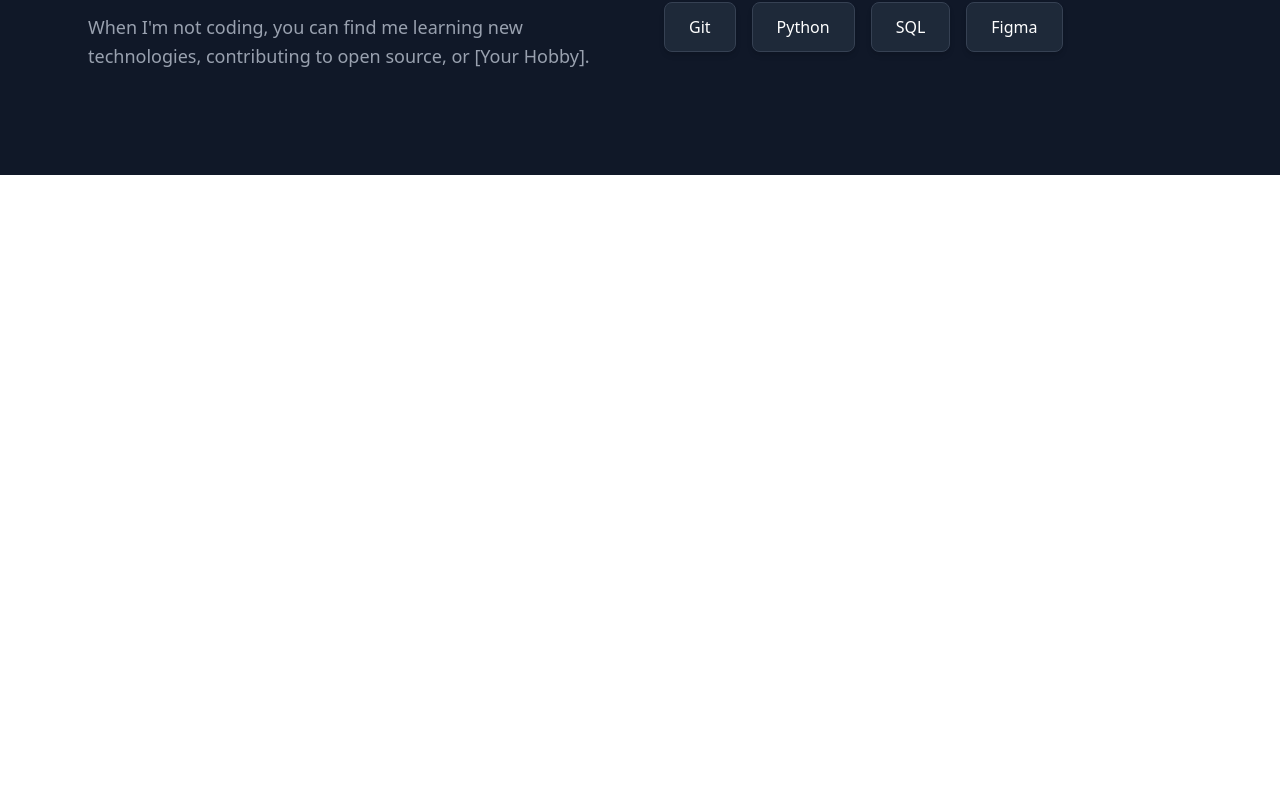
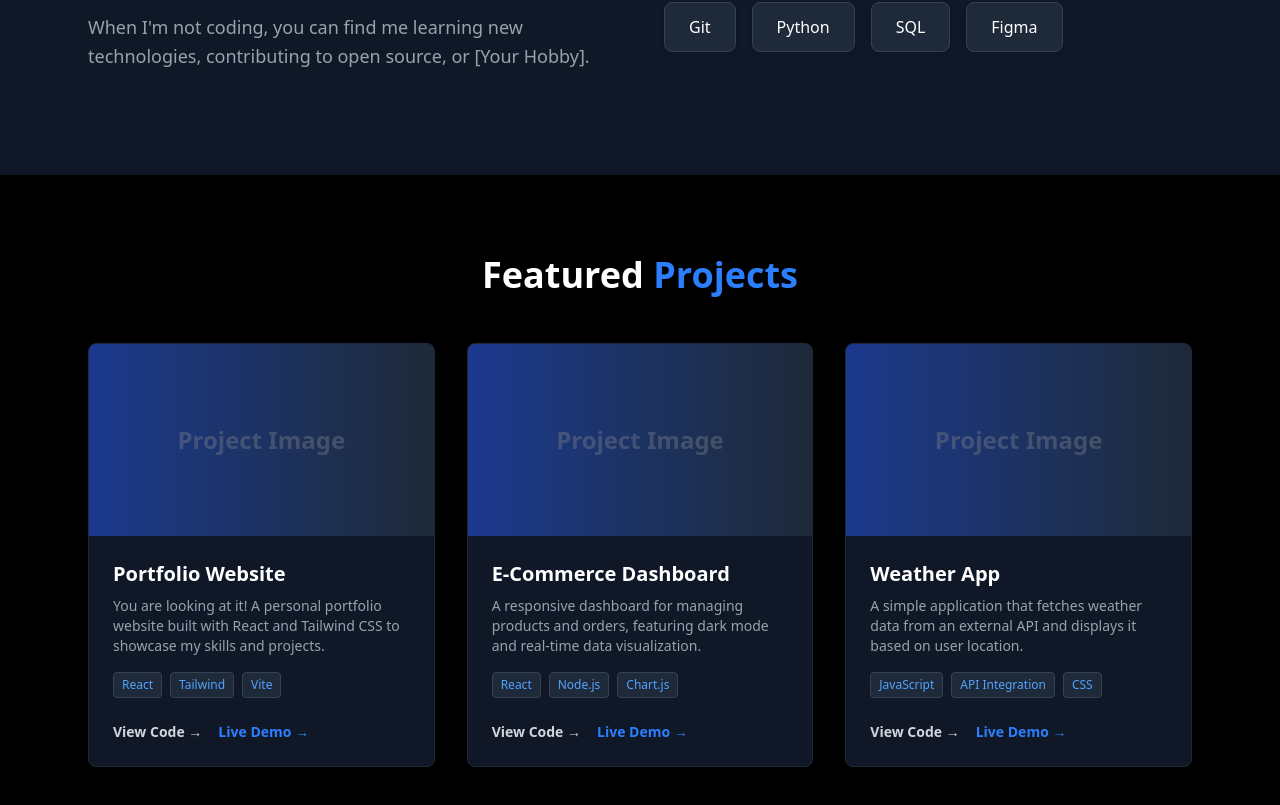
Before and after one commit to Pure0Bread/dev_portfolio, a React (Vite) app: page / in a window 1280 px wide. Shown: the part 1043-1848 px from the top of the page. Before the commit the page ends 1218 px from the top, so only its background shows below. Built offline with nearby package versions, Linux system fonts and the light colour scheme.

Commit message:
Added Projects section

```diff
--- a/src/App.jsx
+++ b/src/App.jsx
@@ -1,11 +1,13 @@
 import HeroSection from "./components/HeroSection";
 import About from "./components/About";
+import Projects from "./components/Projects"; // <--- Import this
 
 function App() {
   return (
     <main className="bg-black">
       <HeroSection />
       <About />
+      <Projects /> {/* <--- Add this */}
     </main>
   );
 }
--- /dev/null
+++ b/src/components/Projects.jsx
@@ -0,0 +1,77 @@
+import React from 'react';
+
+const Projects = () => {
+  const projects = [
+    {
+      title: "Portfolio Website",
+      description: "You are looking at it! A personal portfolio website built with React and Tailwind CSS to showcase my skills and projects.",
+      tech: ["React", "Tailwind", "Vite"],
+      githubLink: "#",
+      demoLink: "#",
+    },
+    {
+      title: "E-Commerce Dashboard",
+      description: "A responsive dashboard for managing products and orders, featuring dark mode and real-time data visualization.",
+      tech: ["React", "Node.js", "Chart.js"],
+      githubLink: "#",
+      demoLink: "#",
+    },
+    {
+      title: "Weather App",
+      description: "A simple application that fetches weather data from an external API and displays it based on user location.",
+      tech: ["JavaScript", "API Integration", "CSS"],
+      githubLink: "#",
+      demoLink: "#",
+    },
+  ];
+
+  return (
+    <section id="projects" className="py-20 bg-black text-white">
+      <div className="max-w-6xl mx-auto px-6">
+        <h2 className="text-3xl md:text-4xl font-bold mb-12 text-center">
+          Featured <span className="text-blue-500">Projects</span>
+        </h2>
+
+        <div className="grid grid-cols-1 md:grid-cols-2 lg:grid-cols-3 gap-8">
+          {projects.map((project, index) => (
+            <div key={index} className="bg-gray-900 rounded-lg overflow-hidden shadow-lg hover:shadow-2xl transition-shadow duration-300 border border-gray-800">
+              {/* Project Image Placeholder */}
+              <div className="h-48 bg-gradient-to-r from-blue-900 to-gray-800 flex items-center justify-center">
+                <span className="text-2xl font-bold text-gray-500 opacity-50">Project Image</span>
+              </div>
+
+              {/* Content */}
+              <div className="p-6">
+                <h3 className="text-xl font-bold mb-2">{project.title}</h3>
+                <p className="text-gray-400 text-sm mb-4">
+                  {project.description}
+                </p>
+
+                {/* Tech Tags */}
+                <div className="flex flex-wrap gap-2 mb-6">
+                  {project.tech.map((t, i) => (
+                    <span key={i} className="bg-gray-800 text-blue-400 text-xs px-2 py-1 rounded border border-gray-700">
+                      {t}
+                    </span>
+                  ))}
+                </div>
+
+                {/* Links */}
+                <div className="flex gap-4">
+                  <a href={project.githubLink} className="text-gray-300 hover:text-white text-sm font-semibold transition-colors">
+                    View Code &rarr;
+                  </a>
+                  <a href={project.demoLink} className="text-blue-500 hover:text-blue-400 text-sm font-semibold transition-colors">
+                    Live Demo &rarr;
+                  </a>
+                </div>
+              </div>
+            </div>
+          ))}
+        </div>
+      </div>
+    </section>
+  );
+};
+
+export default Projects;
```
